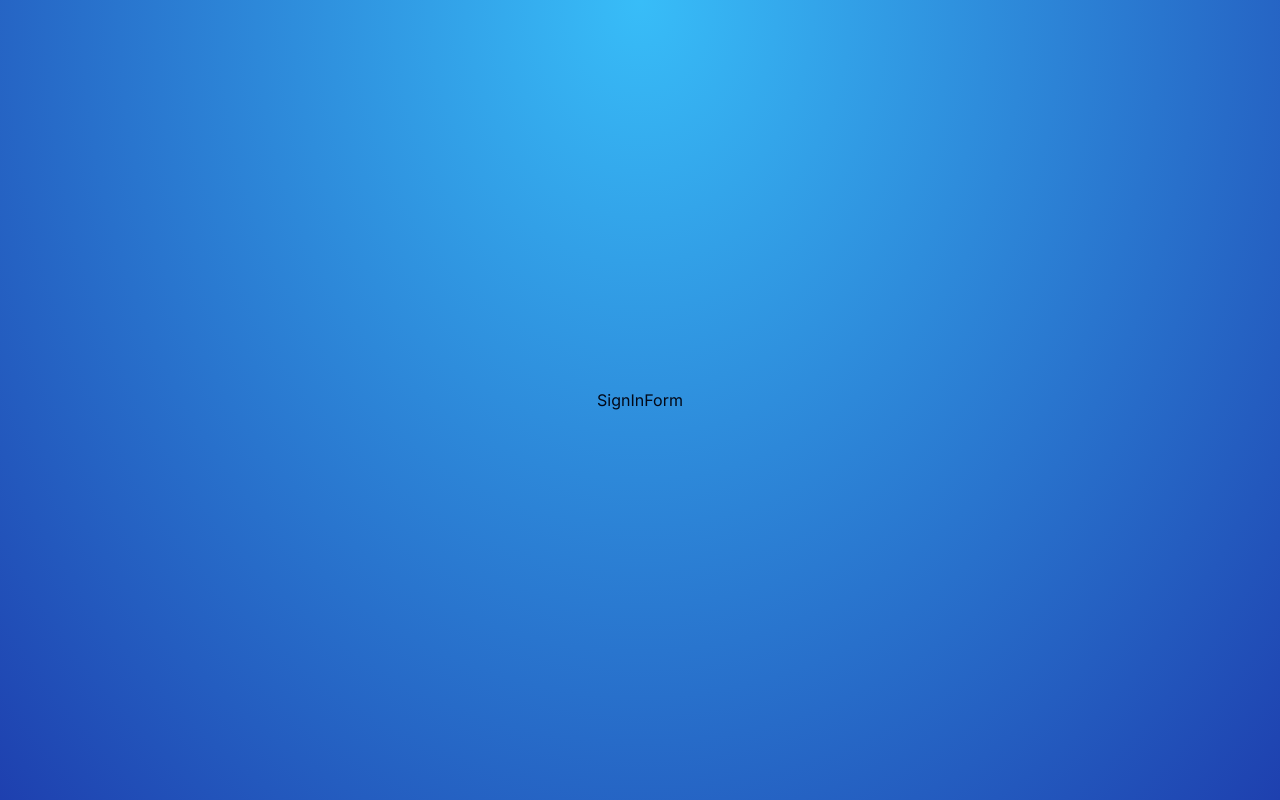
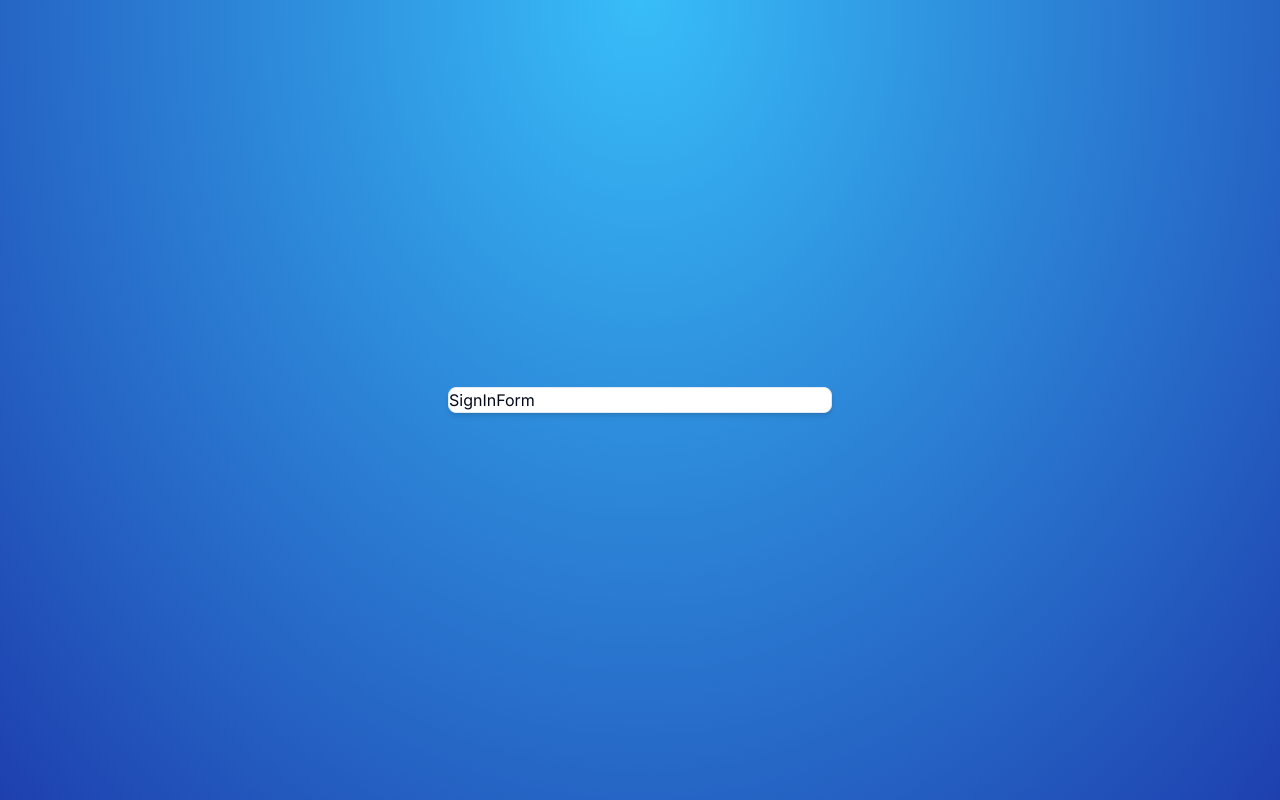
Before and after one commit to DragonSenses/nextjs-auth-starter, a Next.js app: page /auth/signin in a window 1280 px wide. Built offline with nearby package versions, Linux system fonts and the light colour scheme.

Commit message:
feat: Use CardWrapper component in SignInForm

```diff
--- a/components/auth/SignInForm.tsx
+++ b/components/auth/SignInForm.tsx
@@ -1,7 +1,10 @@
 import React from 'react';
+import CardWrapper from '@/components/auth/CardWrapper';
 
 export default function SignInForm() {
   return (
-    <div>SignInForm</div>
+    <CardWrapper>
+      SignInForm
+    </CardWrapper>
   )
 }
```
